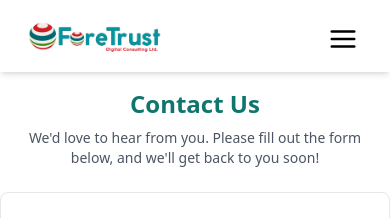
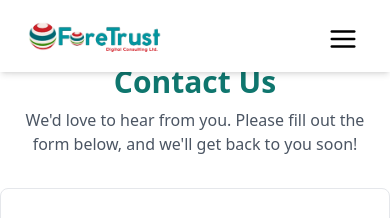
Before and after one commit to ugly-ceaser/ForeTrust, a Next.js app: page /contact in a window 390 px wide. Shown: the top 218 px of the page. Built offline with nearby package versions, Linux system fonts and the light colour scheme.

Commit message:
fixed the contact error

```diff
--- a/pages/contact.jsx
+++ b/pages/contact.jsx
@@ -12,10 +12,10 @@ const ContactPage = () => {
       <Navbar />
       <div className="flex flex-col mt-16 md:mt-16 pb-4 items-center">
         {/* Centered Title and Paragraph */}
-        <div className="text-center mb-6 md:mb-8 px-4 w-full max-w-5xl">
-          <h1 className="text-2xl md:text-3xl mt-6 md:mt-9 font-bold text-teal-700">Contact Us</h1>
-          <p className="text-gray-600 mt-2 text-sm md:text-base">
-            We'd love to hear from you. Please fill out the form below, and we'll get back to you soon!
+        <div className="text-center mb-8 px-4 w-full max-w-5xl">
+          <h1 className="text-3xl font-bold text-teal-700">Contact Us</h1>
+          <p className="text-gray-600 mt-2">
+            We&apos;d love to hear from you. Please fill out the form below, and we&apos;ll get back to you soon!
           </p>
         </div>
 
```
